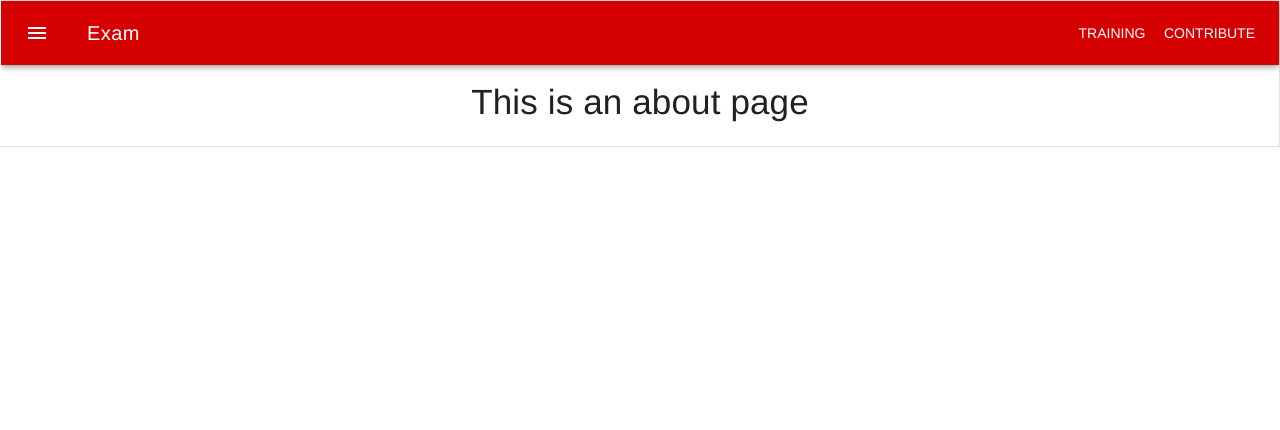
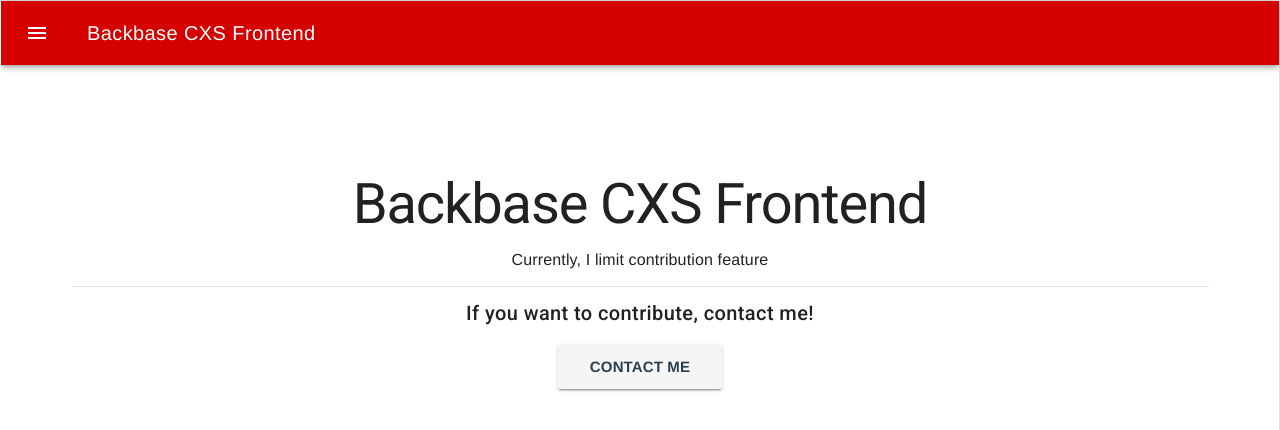
Before and after one commit to mtstorehub/backbase-exam-app, a Vue app: page /#/about in a window 1280 px wide. Shown: the top 430 px of the page. Built offline with nearby package versions, Linux system fonts and the light colour scheme; what vuefire would draw is missing.

Commit message:
client side first commit

```diff
--- a/src/App.vue
+++ b/src/App.vue
@@ -5,15 +5,7 @@
         <md-button class="md-icon-button" @click="showNavigation = true">
           <md-icon>menu</md-icon>
         </md-button>
-        <span class="md-title">Exam</span>
-        <div class="md-toolbar-section-end">
-          <router-link to="/">
-            <md-button>Training</md-button>
-          </router-link>
-          <router-link to="/index">
-           <md-button>Contribute</md-button>
-          </router-link>
-        </div>
+        <span class="md-title">Backbase CXS Frontend</span>
       </md-toolbar>
 
       <md-drawer :md-active.sync="showNavigation" md-swipeable>
@@ -22,16 +14,16 @@
         </md-toolbar>
 
         <md-list>
-          <router-link to="/add">
+          <router-link to="/">
             <md-list-item @click="showNavigation = false">
-              <md-icon>thumb_up</md-icon>
+              <md-icon>pool</md-icon>
               <span class="md-list-item-text">Training</span>
             </md-list-item>
           </router-link>
 
-          <router-link to="/index">
+          <router-link to="/about">
             <md-list-item @click="showNavigation = false">
-              <md-icon>send</md-icon>
+              <md-icon>school</md-icon>
               <span class="md-list-item-text">Contribute</span>
             </md-list-item>
           </router-link>
--- a/src/components/HomeItem.vue
+++ b/src/components/HomeItem.vue
@@ -23,7 +23,7 @@
       </div>
     </div>
 
-    <div class="md-layout md-gutter" v-if="showCorrectItemsState">
+    <div class="md-layout md-gutter" v-if="showCorrectItemsState && trackedCorrectItems.length > 0">
       <div class="md-layout-item">
          <v-item-group>
           <v-subheader>Correct Items</v-subheader>
@@ -58,12 +58,13 @@
     <item
       v-bind:item="items[pointer]"
       v-bind:index="page"
+      v-bind:render="childrender"
       v-on:next-item="nextItem"
       v-on:set-tracked-item="markAsTrackedItem">
     </item>
 
     <div class="footer">
-      <v-pagination v-model="page" :length="items.length" :total-visible="10" color="red" circle></v-pagination>
+      <v-pagination v-model="page" :length="items.length" :total-visible="8" color="red" circle></v-pagination>
     </div>
 
   </section>
@@ -88,6 +89,11 @@
     },
     created() {
       console.log('created');
+      setTimeout(() => {
+        console.log('im waiting');
+        this.shuffle(this.items)
+      }, 2000);
+      console.log('after time out');
 
     },
     beforeMount() {
@@ -98,7 +104,6 @@
     },
     mounted() {
     console.log('mounted');
-
     },
     beforeUpdate() {
     },
@@ -114,11 +119,15 @@
         pointer: 0,
         page: 1,
         showCorrectItemsState: false,
-        showWrongItemsState: false
+        showWrongItemsState: false,
+        childrender: false
       }
     },
 
     methods: {
+      shuffle(array) {
+        array.sort(()=> Math.random() - 0.5)
+      },
       nextItem() {
         this.page ++;
       },
--- a/src/components/Item/Item.html
+++ b/src/components/Item/Item.html
@@ -1,15 +1,8 @@
-<section class="item">
+<section class="item" v-if="render">
   <div class="md-layout md-gutter md-alignment-center">
     <div class="md-layout-item md-medium-size-48 md-small-size-90 md-xsmall-size-100">
       <md-toolbar class="md-accent md-dense border-rounded">
         <h3 class="md-title">Question # {{ index }}</h3>
-        <div class="md-toolbar-section-end">
-          <router-link :to="{name: 'Add', params: {id: item['.key']} }">
-            <md-button>
-              <md-icon class="md-dense">edit</md-icon>
-            </md-button>
-          </router-link>
-        </div>
       </md-toolbar>
       <md-card>
         <md-card-content class="text">
@@ -29,15 +22,6 @@
               <md-radio v-model="answer" :value="Answer.text" :disabled="!beforeSubmit || item.isDone" />{{Answer.text}}</md-radio>
               <md-icon v-if="(!beforeSubmit || item.isDone) && Answer.right">check</md-icon>
               <md-icon v-if="(!beforeSubmit && answer === Answer.text && answer !== item.Answers.find(answer => answer.right).text) || (item.isDone && item.wrongAnswer === Answer.text)">close</md-icon>
-              <!-- <span class="md-list-item-text">
-                <div class="md-layout">
-                  <div class="md-layout-item">
-                    <i class="material-icons" v-if="!beforeSubmit && Answer.right">check</i>
-                    <i class="material-icons"
-                      v-if="!beforeSubmit && answer === Answer.text && answer !== item.Answers.find(answer => answer.right).text">close</i>
-                  </div>
-                </div>
-              </span> -->
             </md-list-item>
           </md-list>
 
--- a/src/components/Item/Item.js
+++ b/src/components/Item/Item.js
@@ -3,7 +3,8 @@
   components: {},
   props: {
     item: Object,
-    index: Number
+    index: Number,
+    render: Boolean
   },
   data () {
     return {
@@ -16,7 +17,6 @@
 
   },
   mounted () {
-
   },
   updated() {
 
--- a/src/components/Item/Item.scss
+++ b/src/components/Item/Item.scss
@@ -14,6 +14,7 @@
 
     .md-card-content:last-of-type {
         padding-bottom: 1em;
+        margin-top: 3%;
     }
 
     .md-list {
--- a/src/router.js
+++ b/src/router.js
@@ -1,10 +1,10 @@
 import Vue from 'vue'
 import Router from 'vue-router'
-import AddItem from './components/AddItem.vue'
-import EditItem from './components/EditItem.vue'
+// import AddItem from './components/AddItem.vue'
+// import EditItem from './components/EditItem.vue'
 // import ListItem from './components/ListItem.vue'
 import HomeItem from './components/HomeItem.vue'
-import ViewAll from './components/ViewAll'
+// import ViewAll from './components/ViewAll'
 Vue.use(Router)
 
 export default new Router({
@@ -13,21 +13,6 @@
       name: 'Home',
       path: '/',
       component: HomeItem
-    },
-    {
-          name: 'Add',
-          path: '/add',
-          component: AddItem
-    },
-    {
-        name: 'Edit',
-        path: '/edit/:id',
-        component: EditItem
-    },
-    {
-        name: 'ViewAll',
-        path: '/index',
-        component: ViewAll
     },
     {
       path: '/about',
--- a/src/views/About.vue
+++ b/src/views/About.vue
@@ -1,5 +1,20 @@
 <template>
   <div class="about">
-    <h1>This is an about page</h1>
+    <v-jumbotron>
+      <v-container fill-height>
+        <v-layout align-center>
+          <v-flex>
+            <h3 class="display-3">Backbase CXS Frontend</h3>
+            <span
+              class="subheading">
+              Currently, I limit contribution feature
+              </span>
+            <v-divider class="my-3"></v-divider>
+            <div class="title mb-3">If you want to contribute, contact me!</div>
+              <v-btn class="mx-0" color="error" large href="mailto:myat.th@yomabank.com?subject=Contribution Request">Contact me</v-btn>
+          </v-flex>
+        </v-layout>
+      </v-container>
+    </v-jumbotron>
   </div>
 </template>
```
